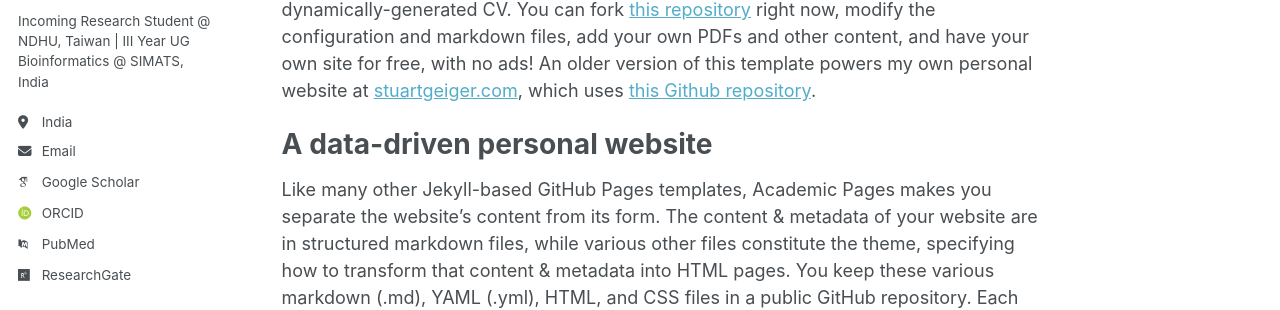
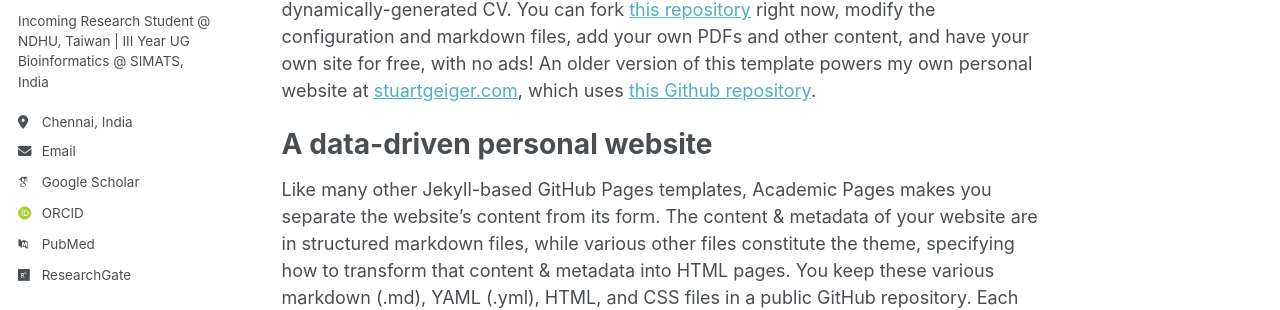
Before and after one commit to sohithpydev/sohith, a Jekyll site: the page built from _pages/about.md, in a window 1280 px wide. Shown: the part 342-652 px from the top of the page. Built offline with Jekyll 4.4.1, drawn with Linux system fonts in a browser that asks for light colours; some web fonts are replaced.

Commit message:
Update _config.yml

```diff
--- a/_config.yml
+++ b/_config.yml
@@ -25,7 +25,7 @@ author:
   name             : "Sohith Reddy"
   pronouns         : "he/him" # example: "she/her"
   bio              : "Incoming Research Student @ NDHU, Taiwan | III Year UG Bioinformatics @ SIMATS, India "
-  location         : "India"
+  location         : "Chennai, India"
   University       : "SIMATS University"
   email            : "sohith.bme@gmail.com"
 
```
